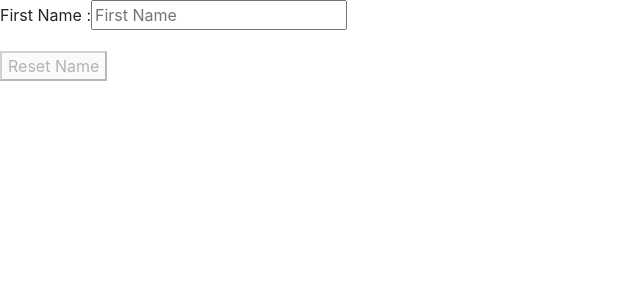
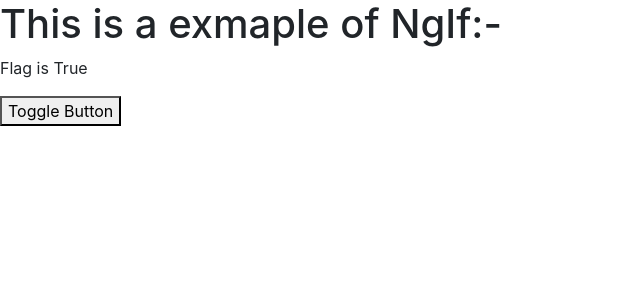
Before and after one commit to imran1234567/angularProject, an Angular app: page / in a window 1280 px wide. Shown: the top 300 px of the page, without its empty margins (0-640 px from the left). Built offline with nearby package versions, Linux system fonts and the light colour scheme.

Commit message:
Create My First Ditrective

```diff
--- a/src/app/app.component.html
+++ b/src/app/app.component.html
@@ -1,5 +1,9 @@
-<label for="Fname">First Name : </label>
-<input type="text" name="Fname" id="" placeholder="First Name" [(ngModel)]="name">
+<h1>This is a exmaple of NgIf:- </h1>
 
-<p>{{name}}</p>
-<button (click)="ResetName()" [disabled]="checkName()">Reset Name</button>
+<p *ngIf="flag; else elseblock">Flag is True</p>
+
+<ng-template #elseblock>
+    <p>Flag is Flase</p>
+</ng-template>
+
+<button (click)="ToogleFlag()"> Toggle Button</button>
--- a/src/app/app.component.ts
+++ b/src/app/app.component.ts
@@ -6,16 +6,10 @@
   styleUrls: ['./app.component.css']
 })
 export class AppComponent {
-  name = '';
-  state = false;
-  ResetName(){
-    this.name = '';
-  }
+  flag = true;
 
-  checkName(){
-    if(this.name === ''){
-      this.state = true;
-      return this.state;
-    }
+  ToogleFlag(){
+    this.flag = !this.flag
+    return this.flag;
   }
 }
```
